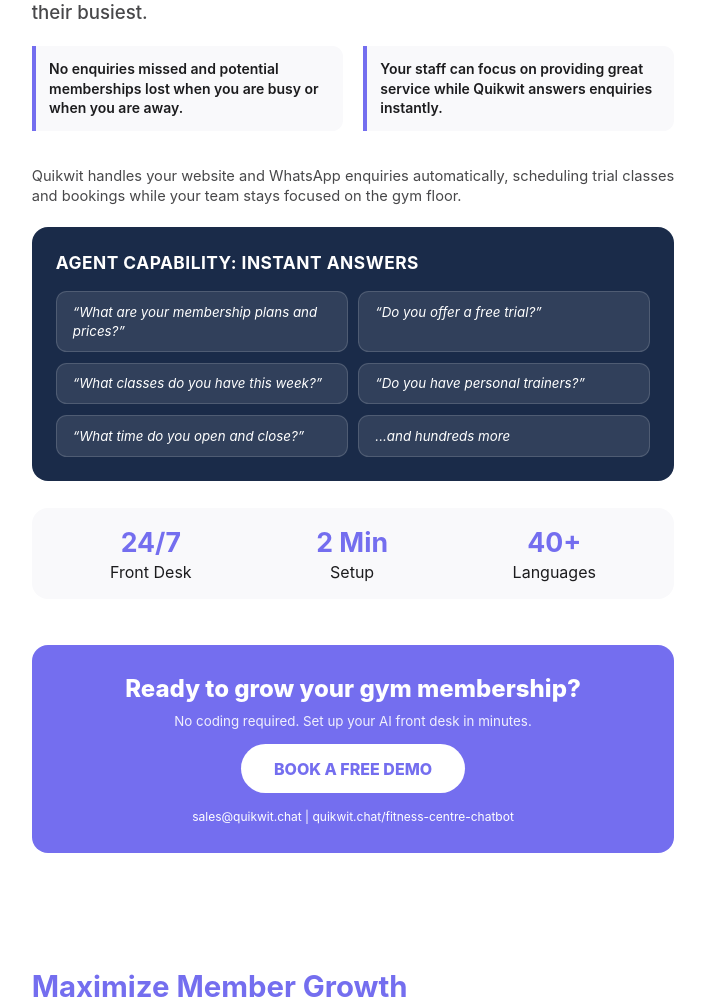
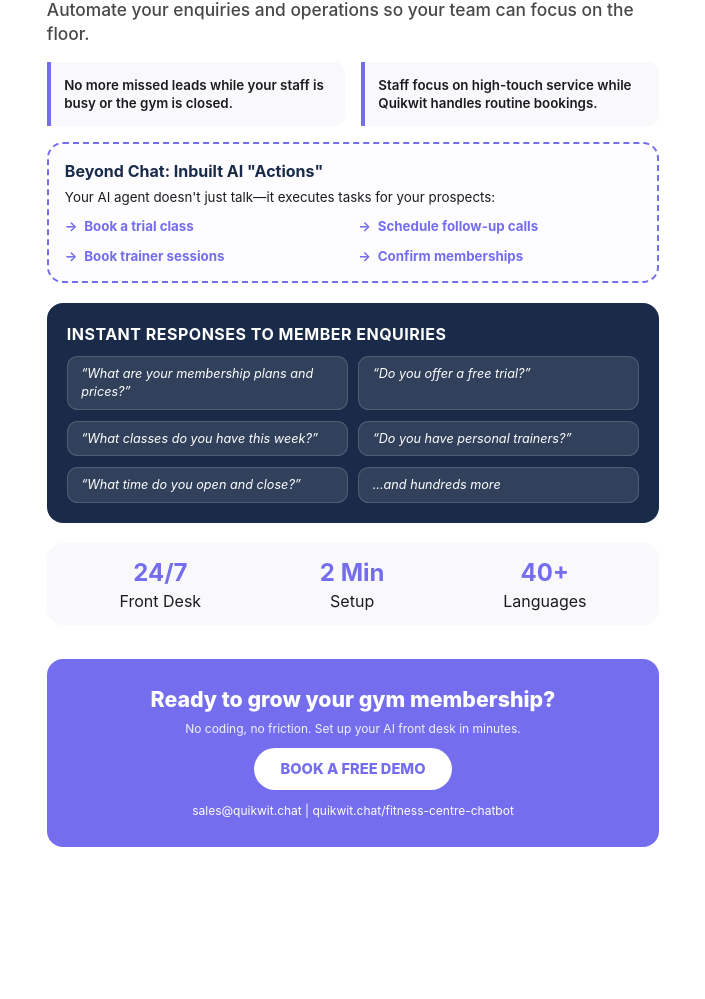
Before and after one commit to praveenchandran84/quikwit-flyers, a plain HTML site: page index.html in a window 1280 px wide. Shown: the part 213-1212 px from the top of the page, without its empty margins (287-992 px from the left). Drawn offline with Linux system fonts and the light colour scheme.

Commit message:
Update index.html

```diff
--- a/index.html
+++ b/index.html
@@ -22,7 +22,7 @@
         .page {
             width: 210mm;
             height: 297mm;
-            padding: 15mm 20mm;
+            padding: 24mm 24mm;
             margin: auto;
             background: white;
             position: relative;
@@ -32,41 +32,53 @@
         }
 
         /* Header */
-        .header { display: flex; justify-content: space-between; align-items: center; margin-bottom: 20pt; }
+        .header { display: flex; justify-content: space-between; align-items: center; margin-bottom: 15pt; }
         .logo { font-size: 26pt; font-weight: 900; color: var(--quikwit-purple); letter-spacing: -1px; }
 
         /* Typography */
-        h1 { font-size: 30pt; color: var(--quikwit-purple); margin-bottom: 8pt; line-height: 1.1; margin-top: 0; }
-        h2 { font-size: 22pt; color: var(--quikwit-purple); margin-top: 0; margin-bottom: 10pt; }
-        .hero-subtext { font-size: 14pt; font-weight: 500; color: var(--grey-text); margin-bottom: 15pt; }
+        h1 { font-size: 28pt; color: var(--quikwit-purple); margin-bottom: 8pt; line-height: 1.1; margin-top: 0; }
+        h2 { font-size: 22pt; color: var(--quikwit-purple); margin-top: 0; margin-bottom: 12pt; }
+        .hero-subtext { font-size: 13pt; font-weight: 500; color: var(--grey-text); margin-bottom: 12pt; }
 
         /* Value Prop Sections */
-        .value-grid { display: grid; grid-template-columns: 1fr 1fr; gap: 15pt; margin-bottom: 15pt; }
+        .value-grid { display: grid; grid-template-columns: 1fr 1fr; gap: 12pt; margin-bottom: 12pt; }
         .value-item { padding: 10pt; border-left: 4px solid var(--quikwit-purple); background: var(--light-bg); border-radius: 0 8pt 8pt 0; }
-        .value-item p { margin: 0; font-size: 10.5pt; font-weight: 600; }
+        .value-item p { margin: 0; font-size: 10pt; font-weight: 600; }
+
+        /* Actions Section */
+        .actions-box {
+            border: 2px dashed var(--quikwit-purple);
+            padding: 12pt;
+            border-radius: 12pt;
+            margin-bottom: 15pt;
+            background: #fdfdff;
+        }
+        .actions-list { display: grid; grid-template-columns: 1fr 1fr; gap: 8pt; margin-top: 8pt; }
+        .action-item { font-size: 10pt; font-weight: 700; color: var(--quikwit-purple); display: flex; align-items: center; }
+        .action-item::before { content: "→"; margin-right: 5pt; }
 
         /* Questions Section - Navy Blue */
         .questions-section {
             background: var(--navy-blue);
             color: white;
-            padding: 18pt;
+            padding: 15pt;
             border-radius: 12pt;
-            margin-bottom: 20pt;
+            margin-bottom: 15pt;
         }
-        .questions-grid { display: grid; grid-template-columns: 1fr 1fr; gap: 8pt; margin-top: 12pt; }
+        .questions-grid { display: grid; grid-template-columns: 1fr 1fr; gap: 8pt; margin-top: 8pt; }
         .q-bubble {
             background: rgba(255,255,255,0.1);
-            padding: 8pt 12pt;
+            padding: 6pt 10pt;
             border-radius: 8pt;
-            font-size: 10pt;
+            font-size: 9.5pt;
             border: 1pt solid rgba(255,255,255,0.15);
             font-style: italic;
         }
 
         /* Features Bar */
-        .badges { display: flex; justify-content: space-around; margin-bottom: 20pt; background: var(--light-bg); padding: 12pt; border-radius: 12pt; }
+        .badges { display: flex; justify-content: space-around; margin-bottom: 15pt; background: var(--light-bg); padding: 10pt; border-radius: 12pt; }
         .badge { text-align: center; }
-        .badge strong { font-size: 20pt; color: var(--quikwit-purple); display: block; }
+        .badge strong { font-size: 18pt; color: var(--quikwit-purple); display: block; }
 
         /* CTA Section - Quikwit Brand Color */
         .cta-section {
@@ -75,19 +87,19 @@
             padding: 20pt;
             border-radius: 12pt;
             text-align: center;
-            margin-top: auto; /* Anchors to bottom without overlapping */
+            margin-top: 10pt; /* Space between content and footer */
         }
-        .cta-title { font-size: 18pt; font-weight: 800; margin-bottom: 5pt; }
+        .cta-title { font-size: 16pt; font-weight: 800; margin-bottom: 4pt; }
         .btn {
             display: inline-block;
             background: white;
             color: var(--quikwit-purple);
-            padding: 10pt 25pt;
+            padding: 8pt 20pt;
             border-radius: 30pt;
             text-decoration: none;
             font-weight: 800;
-            font-size: 12pt;
-            margin-top: 10pt;
+            font-size: 11pt;
+            margin-top: 8pt;
             text-transform: uppercase;
         }
 
@@ -102,27 +114,34 @@
     <div class="page">
         <div class="header">
             <div class="logo">Quikwit AI</div>
-            <div style="font-weight: bold; color: var(--grey-text); text-transform: uppercase; font-size: 10pt;">Industry: Fitness Centres</div>
+            <div style="font-weight: bold; color: var(--grey-text); text-transform: uppercase; font-size: 9pt;">24/7 Front Desk Automation</div>
         </div>
 
-        <h1>Your 24/7 AI Front Desk</h1>
-        <div class="hero-subtext">Never miss a membership enquiry again, even when your team is at their busiest.</div>
+        <h1>Smart AI for Fitness Centres</h1>
+        <div class="hero-subtext">Automate your enquiries and operations so your team can focus on the floor.</div>
 
         <div class="value-grid">
             <div class="value-item">
-                <p>No enquiries missed and potential memberships lost when you are busy or when you are away.</p>
+                <p>No more missed leads while your staff is busy or the gym is closed.</p>
             </div>
             <div class="value-item">
-                <p>Your staff can focus on providing great service while Quikwit answers enquiries instantly.</p>
+                <p>Staff focus on high-touch service while Quikwit handles routine bookings.</p>
             </div>
         </div>
 
-        <p style="font-size: 11pt; margin-bottom: 15pt; color: var(--grey-text);">
-            Quikwit handles your website and WhatsApp enquiries automatically, scheduling trial classes and bookings while your team stays focused on the gym floor.
-        </p>
+        <div class="actions-box">
+            <h3 style="margin: 0; font-size: 12pt; color: var(--navy-blue);">Beyond Chat: Inbuilt AI "Actions"</h3>
+            <p style="font-size: 10pt; margin: 4pt 0;">Your AI agent doesn't just talk—it executes tasks for your prospects:</p>
+            <div class="actions-list">
+                <div class="action-item">Book a trial class</div>
+                <div class="action-item">Schedule follow-up calls</div>
+                <div class="action-item">Book trainer sessions</div>
+                <div class="action-item">Confirm memberships</div>
+            </div>
+        </div>
 
         <div class="questions-section">
-            <h3 style="margin: 0; font-size: 13pt; text-transform: uppercase; letter-spacing: 0.5px;">Agent Capability: Instant Answers</h3>
+            <h3 style="margin: 0; font-size: 12pt; text-transform: uppercase; letter-spacing: 0.5px;">Instant Responses to Member Enquiries</h3>
             <div class="questions-grid">
                 <div class="q-bubble">“What are your membership plans and prices?”</div>
                 <div class="q-bubble">“Do you offer a free trial?”</div>
@@ -141,41 +160,45 @@
 
         <div class="cta-section">
             <div class="cta-title">Ready to grow your gym membership?</div>
-            <div style="font-size: 10pt; opacity: 0.9;">No coding required. Set up your AI front desk in minutes.</div>
+            <div style="font-size: 9pt; opacity: 0.9;">No coding, no friction. Set up your AI front desk in minutes.</div>
             <a href="#" class="btn">Book a Free Demo</a>
-            <div style="margin-top: 12pt; font-size: 9pt;">sales@quikwit.chat | quikwit.chat/fitness-centre-chatbot</div>
+            <div style="margin-top: 10pt; font-size: 9pt;">sales@quikwit.chat | quikwit.chat/fitness-centre-chatbot</div>
         </div>
     </div>
 
     <div class="page">
-        <h2>Maximize Member Growth</h2>
-        <p style="font-size: 12pt; margin-bottom: 20pt;">Empower your team by automating the repetitive questions that take them away from your members.</p>
+        <div class="header">
+            <div class="logo">Quikwit AI</div>
+        </div>
 
-        <div style="flex-grow: 1;">
+        <h2>Scale Your Business, Not Your Workload</h2>
+        <p style="font-size: 11pt; margin-bottom: 25pt;">Quikwit acts as a native extension of your facility, ensuring your digital presence is as professional as your physical gym.</p>
+
         <div style="margin-bottom: 20pt;">
-                <h3 style="color: var(--quikwit-purple); margin-bottom: 5pt; font-size: 14pt;">✓ Zero Lead Leakage</h3>
-                <p style="margin: 0; font-size: 11pt;">Respond to membership and pricing questions within seconds, even at 2 AM. Capture leads instantly without friction or forms.</p>
+            <h3 style="color: var(--quikwit-purple); margin-bottom: 6pt; font-size: 14pt;">✓ Professional Lead Management</h3>
+            <p style="margin: 0; font-size: 11pt;">When someone is ready to join, Quikwit collects their details automatically without tedious forms. No more manual entry—just hot leads delivered to your inbox.</p>
         </div>
 
         <div style="margin-bottom: 20pt;">
-                <h3 style="color: var(--quikwit-purple); margin-bottom: 5pt; font-size: 14pt;">✓ Multi-Channel Integration</h3>
-                <p style="margin: 0; font-size: 11pt;">One simple setup covers your Website, WhatsApp, Telegram, and Instagram. Your AI agent speaks over 40 languages fluently.</p>
+            <h3 style="color: var(--quikwit-purple); margin-bottom: 6pt; font-size: 14pt;">✓ Multi-Channel Reach</h3>
+            <p style="margin: 0; font-size: 11pt;">A single setup covers your Website, WhatsApp, Telegram, and Instagram. The AI automatically detects and responds in the customer's preferred language.</p>
         </div>
 
         <div style="margin-bottom: 20pt;">
-                <h3 style="color: var(--quikwit-purple); margin-bottom: 5pt; font-size: 14pt;">✓ Seamless Handoff</h3>
-                <p style="margin: 0; font-size: 11pt;">Quikwit collects prospect details and booking requests, passing them to your staff to confirm and close the sale.</p>
+            <h3 style="color: var(--quikwit-purple); margin-bottom: 6pt; font-size: 14pt;">✓ Real-Time Training Content</h3>
+            <p style="margin: 0; font-size: 11pt;">Update your class schedules or trainer list and your AI front desk adapts immediately—no technical skills or re-coding required.</p>
         </div>
 
-            <div style="background: var(--light-bg); padding: 15pt; border-radius: 12pt; border: 1pt solid #eee; margin-top: 10pt;">
-                <p style="margin: 0; font-weight: 800; color: var(--navy-blue); font-size: 12pt;">Instant Adaptation</p>
-                <p style="margin-top: 5pt; font-size: 10.5pt;">Update your class schedules or membership tiers and the AI adapts immediately. No technical skills or coding required.</p>
-            </div>
+        <div style="background: var(--light-bg); padding: 18pt; border-radius: 12pt; border: 1pt solid #eee; margin-top: 10pt;">
+            <p style="margin: 0; font-weight: 800; color: var(--navy-blue); font-size: 12pt;">Zero Risk Setup</p>
+            <p style="margin-top: 6pt; font-size: 11pt; color: var(--grey-text);">Most gyms are fully operational in under 10 minutes. We offer free setup assistance to ensure your bot is perfect from day one.</p>
         </div>
 
+        <div style="margin-top: auto;"></div>
+
         <div class="cta-section">
-            <div class="cta-title">Get Started Today</div>
-            <div style="font-size: 10pt; margin-bottom: 10pt;">Serving fitness businesses in Australia, New Zealand, and globally.</div>
+            <div class="cta-title">Get in Touch to See Quikwit in Action</div>
+            <div style="font-size: 10pt; margin-bottom: 8pt; opacity: 0.9;">Serving fitness businesses in Australia, New Zealand, and globally.</div>
             <div style="font-weight: 800; font-size: 20pt;">quikwit.chat</div>
         </div>
     </div>
```
Lines whose indentation alone changed are shown as unchanged.
